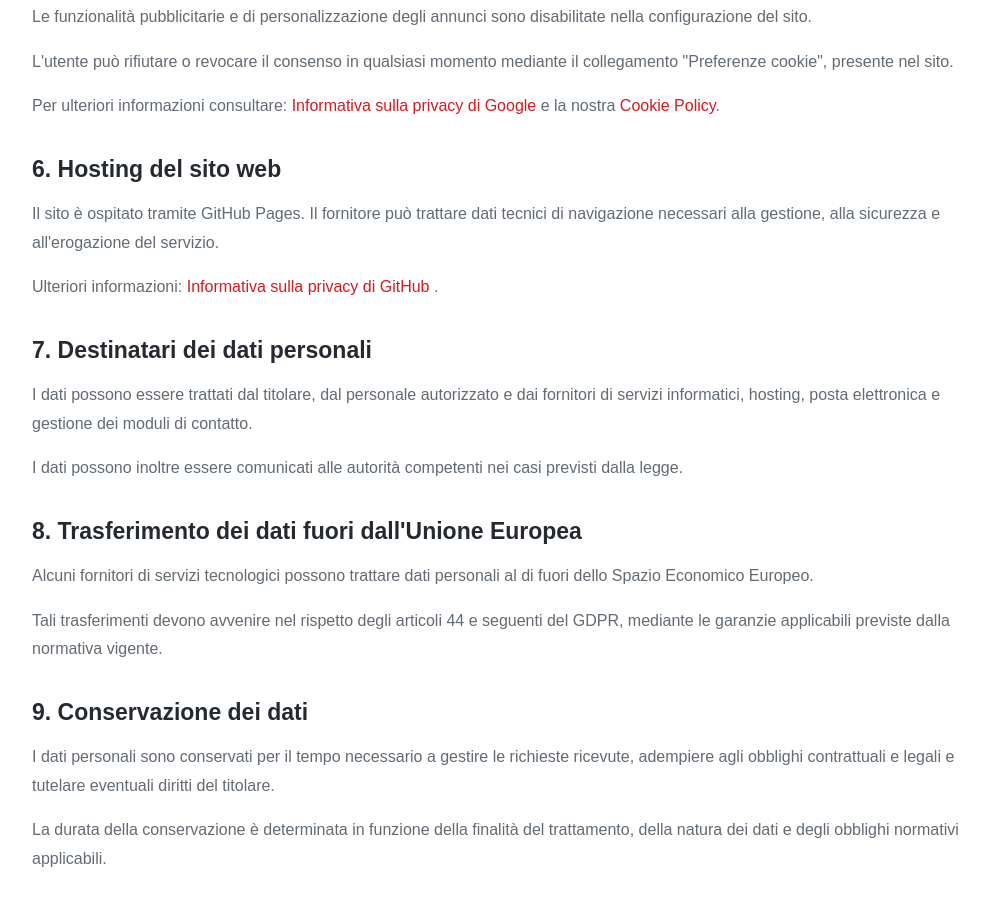
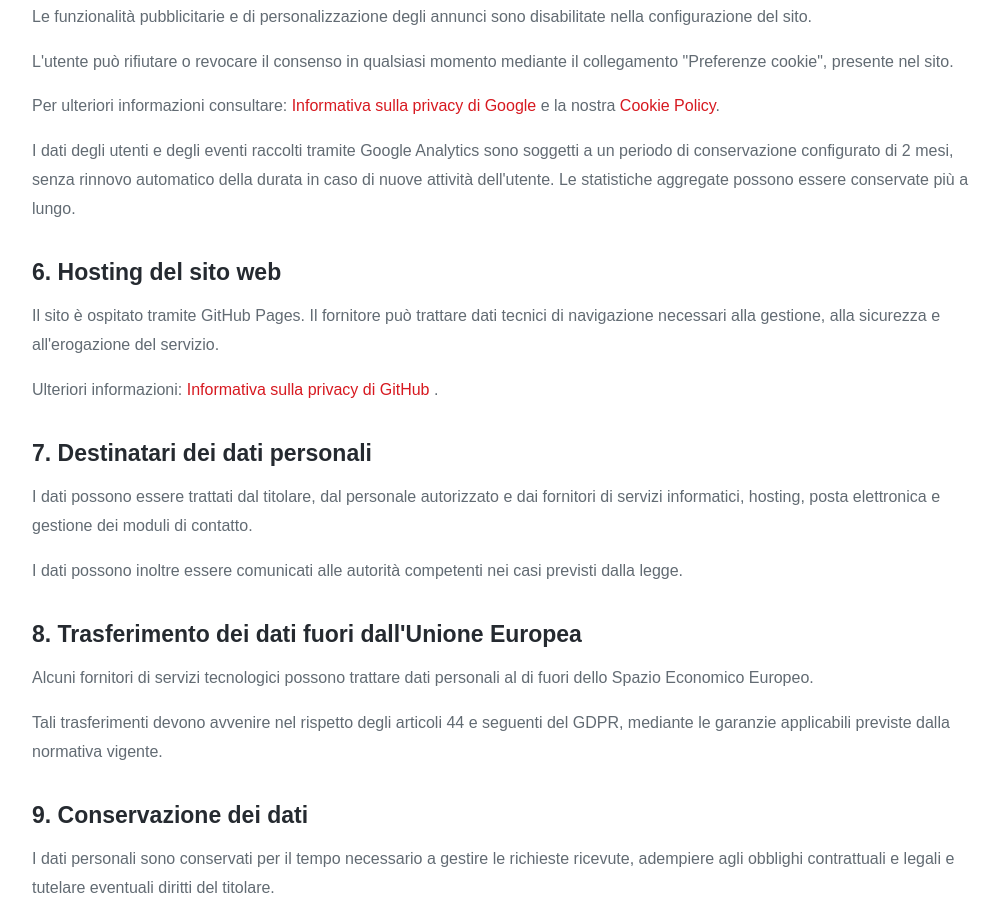
Before and after one commit to ersacira-ui/adediestrefierjon-webside, a plain HTML site: page privacy-policy.html in a window 1280 px wide. Shown: the part 1753-2659 px from the top of the page, without its empty margins (132-1132 px from the left). Drawn offline with Linux system fonts and the light colour scheme.

Commit message:
Update privacy policy with Google Analytics data retention
Added information about user data retention period for Google Analytics.

```diff
--- a/privacy-policy.html
+++ b/privacy-policy.html
@@ -237,6 +237,14 @@
   </a>
   e la nostra
   <a href="/cookie-policy.html">Cookie Policy</a>.
+
+<p>
+  I dati degli utenti e degli eventi raccolti tramite
+  Google Analytics sono soggetti a un periodo di
+  conservazione configurato di 2 mesi, senza rinnovo
+  automatico della durata in caso di nuove attività
+  dell'utente. Le statistiche aggregate possono essere
+  conservate più a lungo.
 </p>
 
   <h2>6. Hosting del sito web</h2>
```
